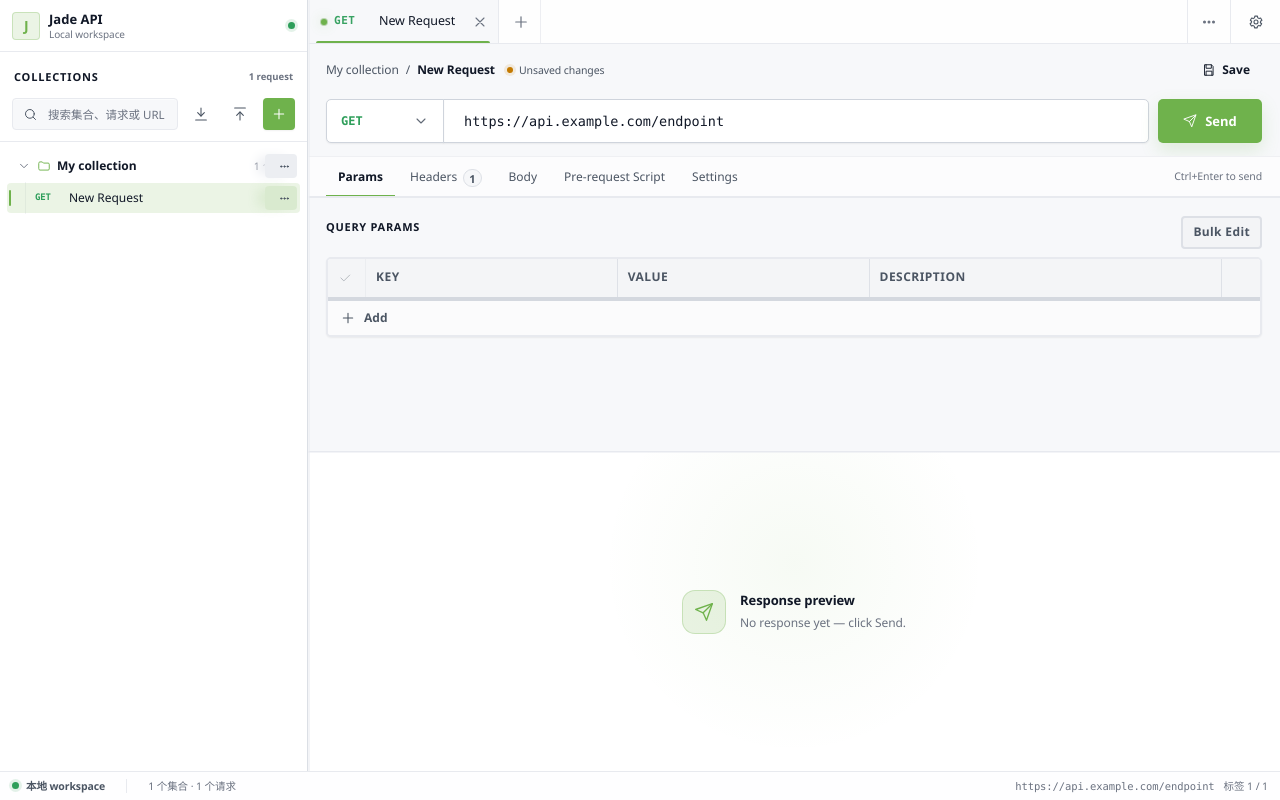
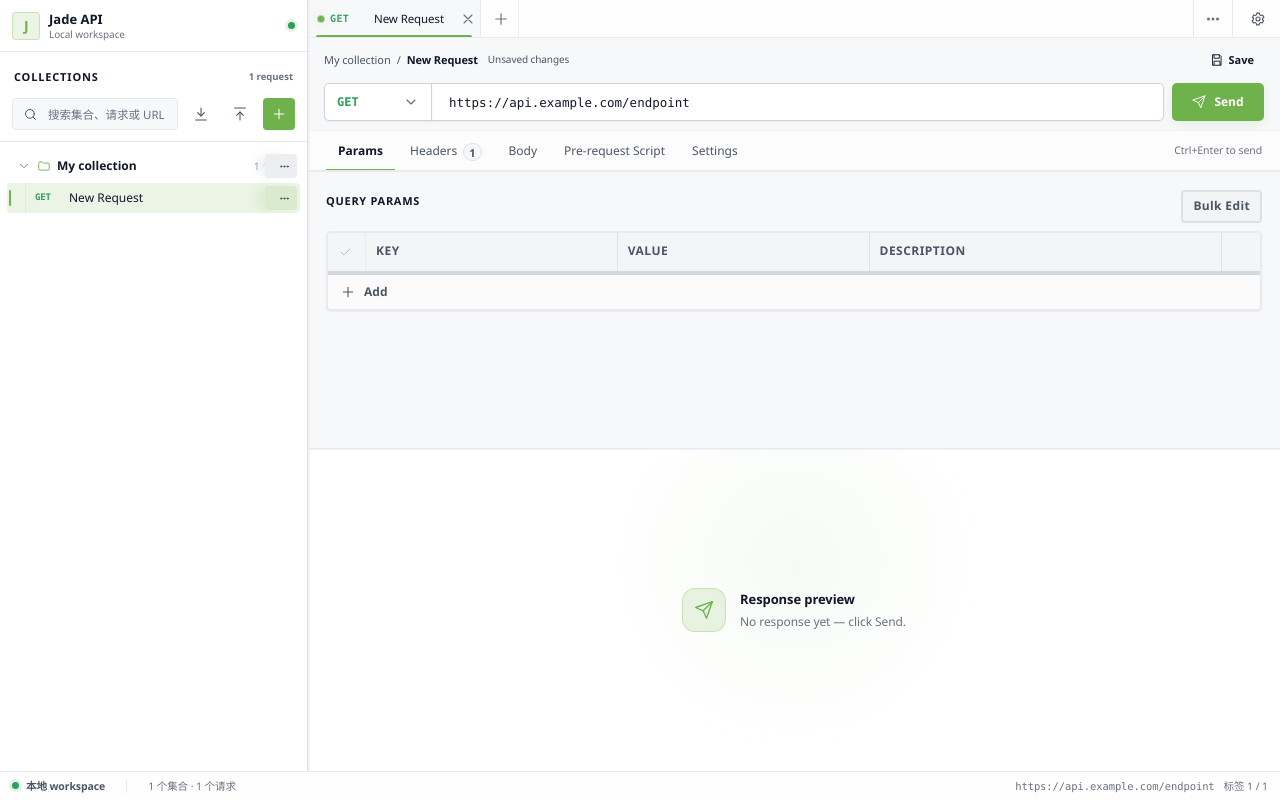
Before and after one commit to luf-23/api-tester, a React (Vite) app in the folder apps/desktop/renderer/: page / in a window 1280 px wide. Both pictures are taken after a click on the button 329 px from the left and 21 px from the top of the page. Built offline with nearby package versions, Linux system fonts and the light colour scheme.

Commit message:
feat: 支持请求跨集合拖动并优化编辑区交互

```diff
--- a/apps/desktop/renderer/src/components/CollectionsPanel.tsx
+++ b/apps/desktop/renderer/src/components/CollectionsPanel.tsx
@@ -77,6 +77,43 @@ interface ToastState {
   tone: 'ok' | 'err'
 }
 
+interface PendingMoveState {
+  sourceId: string
+  targetId: string
+  position: DropPosition
+  requestName: string
+  targetLabel: string
+}
+
+function describeMoveTarget(
+  collections: Collection[],
+  targetId: string,
+  position: DropPosition
+): string {
+  const visit = (folder: FolderNode, path: string[]): string | undefined => {
+    if (folder.id === targetId) return path.join(' / ')
+    for (const child of folder.children) {
+      if (child.id === targetId) {
+        if (!isRequest(child)) return [...path, child.name].join(' / ')
+        const suffix =
+          position === 'before' ? ' 之前' : position === 'after' ? ' 之后' : ''
+        return `${path.join(' / ')} / ${child.name}${suffix}`
+      }
+      if (!isRequest(child)) {
+        const hit = visit(child, [...path, child.name])
+        if (hit) return hit
+      }
+    }
+    return undefined
+  }
+
+  for (const collection of collections) {
+    const hit = visit(collection.root, [collection.name])
+    if (hit) return hit
+  }
+  return '目标位置'
+}
+
 export function CollectionsPanel() {
   const collections = useWorkspaceStore((s) => s.collections)
   const totalRequests = useMemo(
@@ -88,6 +125,7 @@ export function CollectionsPanel() {
   const [menu, setMenu] = useState<ContextMenuState | null>(null)
   const [toast, setToast] = useState<ToastState | null>(null)
   const [pendingDeleteId, setPendingDeleteId] = useState<string | null>(null)
+  const [pendingMove, setPendingMove] = useState<PendingMoveState | null>(null)
   const [importing, setImporting] = useState(false)
   const [exporting, setExporting] = useState(false)
   const [drag, setDrag] = useState<{ id: string; over?: string; pos?: DropPosition } | null>(
@@ -101,6 +139,7 @@ export function CollectionsPanel() {
   const addCollection = useWorkspaceStore((s) => s.addCollection)
   const mergePostman = useWorkspaceStore((s) => s.importPostmanCollection)
   const moveNode = useWorkspaceStore((s) => s.moveNode)
+  const expandFolder = useWorkspaceStore((s) => s.expandFolder)
   const closeTab = useTabsStore((s) => s.close)
   const openTabs = useTabsStore((s) => s.openIds)
 
@@ -295,6 +334,25 @@ export function CollectionsPanel() {
       )
   }, [collections, matchesSearch, editingId])
 
+  const requestMove = useCallback(
+    (sourceId: string, targetId: string, position: DropPosition) => {
+      const request = useWorkspaceStore.getState().getRequest(sourceId)
+      if (!request) {
+        moveNode(sourceId, targetId, position)
+        if (position === 'inside') expandFolder(targetId, true)
+        return
+      }
+      setPendingMove({
+        sourceId,
+        targetId,
+        position,
+        requestName: request.name,
+        targetLabel: describeMoveTarget(collections, targetId, position),
+      })
+    },
+    [collections, expandFolder, moveNode]
+  )
+
   return (
     <div className="collections">
       <div className="collections__brand">
@@ -386,7 +444,7 @@ export function CollectionsPanel() {
             onContext={onContext}
             drag={drag}
             setDrag={setDrag}
-            onDropMove={moveNode}
+            onDropMove={requestMove}
           />
         ))}
       </div>
@@ -427,10 +485,29 @@ export function CollectionsPanel() {
         />
       )}
 
+      {pendingMove && (
+        <MoveConfirmDialog
+          requestName={pendingMove.requestName}
+          targetLabel={pendingMove.targetLabel}
+          onCancel={() => setPendingMove(null)}
+          onConfirm={() => {
+            moveNode(pendingMove.sourceId, pendingMove.targetId, pendingMove.position)
+            if (pendingMove.position === 'inside') {
+              expandFolder(pendingMove.targetId, true)
+            }
+            setPendingMove(null)
+            showToast(`已移动请求「${pendingMove.requestName}」`)
+          }}
+        />
+      )}
+
       {toast && (
-        <div className={`toast toast--${toast.tone}`} role="status" aria-live="polite">
-          {toast.msg}
-        </div>
+        createPortal(
+          <div className={`toast toast--${toast.tone}`} role="status" aria-live="polite">
+            {toast.msg}
+          </div>,
+          document.body
+        )
       )}
     </div>
   )
@@ -509,7 +586,6 @@ function FolderRow({
 }: FolderRowProps) {
   const expanded = useWorkspaceStore((s) => s.expanded[node.id] ?? false)
   const toggle = useWorkspaceStore((s) => s.toggleFolder)
-  const expandFolder = useWorkspaceStore((s) => s.expandFolder)
   const renameNode = useWorkspaceStore((s) => s.renameNode)
   const addRequest = useWorkspaceStore((s) => s.addRequest)
   const addFolder = useWorkspaceStore((s) => s.addFolder)
@@ -524,8 +600,10 @@ function FolderRow({
     const rect = (e.currentTarget as HTMLElement).getBoundingClientRect()
     const y = e.clientY - rect.top
     let pos: DropPosition = 'inside'
-    if (y < rect.height * 0.25) pos = 'before'
-    else if (y > rect.height * 0.75) pos = 'after'
+    if (!isCollectionRoot) {
+      if (y < rect.height * 0.25) pos = 'before'
+      else if (y > rect.height * 0.75) pos = 'after'
+    }
     setDrag((prev) => (prev ? { ...prev, over: node.id, pos } : prev))
   }
 
@@ -534,7 +612,6 @@ function FolderRow({
     e.stopPropagation()
     if (drag && drag.id !== node.id && drag.pos) {
       onDropMove(drag.id, node.id, drag.pos)
-      if (drag.pos === 'inside') expandFolder(node.id, true)
     }
     setDrag(null)
   }
@@ -904,6 +981,68 @@ function DeleteConfirmDialog({
   )
 }
 
+function MoveConfirmDialog({
+  requestName,
+  targetLabel,
+  onCancel,
+  onConfirm,
+}: {
+  requestName: string
+  targetLabel: string
+  onCancel: () => void
+  onConfirm: () => void
+}) {
+  const titleId = useId()
+  const descId = useId()
+  const cancelRef = useRef<HTMLButtonElement>(null)
+  useEffect(() => {
+    const onKey = (e: globalThis.KeyboardEvent) => {
+      if (e.key === 'Escape') onCancel()
+    }
+    window.addEventListener('keydown', onKey)
+    return () => window.removeEventListener('keydown', onKey)
+  }, [onCancel])
+  useLayoutEffect(() => {
+    cancelRef.current?.focus({ preventScroll: true })
+  }, [])
+
+  return (
+    <AnimatedOverlay open onBackdropClick={onCancel}>
+      <div
+        role="alertdialog"
+        aria-modal="true"
+        aria-labelledby={titleId}
+        aria-describedby={descId}
+        className="confirm-dialog"
+      >
+        <h2 id={titleId} className="confirm-dialog__title">
+          确认移动请求
+        </h2>
+        <p id={descId} className="confirm-dialog__body">
+          确定将请求「{requestName}」移动到「{targetLabel}」吗？
+        </p>
+        <div className="confirm-dialog__actions">
+          <button
+            ref={cancelRef}
+            type="button"
+            className="confirm-dialog__btn"
+            onClick={onCancel}
+          >
+            取消
+          </button>
+          <button
+            type="button"
+            className="confirm-dialog__btn confirm-dialog__btn--primary"
+            onClick={onConfirm}
+          >
+            确认移动
+          </button>
+        </div>
+      </div>
+    </AnimatedOverlay>
+  )
+}
+
 function ContextMenu({
   state,
   onClose,
--- a/apps/desktop/renderer/src/components/RequestPanel.tsx
+++ b/apps/desktop/renderer/src/components/RequestPanel.tsx
@@ -266,10 +266,9 @@ export function RequestPanel({ request }: { request: RequestWithTests }) {
               return i === 0 ? [node] : [<span key={`bc-sep-${i}`}>/</span>, node]
             })}
           </div>
-          <span className={`request__save-state${dirty ? ' is-dirty' : ''}`}>
-            <span aria-hidden />
-            {dirty ? 'Unsaved changes' : 'Saved locally'}
-          </span>
+          {dirty && (
+            <span className="request__save-state is-dirty">Unsaved changes</span>
+          )}
         </div>
         <div className="header-actions">
           <LoadingButton
--- a/apps/desktop/renderer/src/components/ui/AnimatedOverlay.tsx
+++ b/apps/desktop/renderer/src/components/ui/AnimatedOverlay.tsx
@@ -1,4 +1,5 @@
 import { AnimatePresence, motion, useReducedMotion } from 'framer-motion'
+import { createPortal } from 'react-dom'
 import type { ReactNode } from 'react'
 
 type Props = {
@@ -16,7 +17,7 @@ export function AnimatedOverlay({
 }: Props) {
   const reduceMotion = useReducedMotion()
 
-  return (
+  return createPortal(
     <AnimatePresence>
       {open && (
         <motion.div
@@ -39,6 +40,7 @@ export function AnimatedOverlay({
           </motion.div>
         </motion.div>
       )}
-    </AnimatePresence>
+    </AnimatePresence>,
+    document.body
   )
 }
--- a/apps/desktop/renderer/src/store/workspace.ts
+++ b/apps/desktop/renderer/src/store/workspace.ts
@@ -466,41 +466,59 @@ export const useWorkspaceStore = create<WorkspaceState>((set, get) => ({
     set((s) => {
       if (sourceId === targetId) return s
 
-      let srcIds: string[] = []
-      for (const c of s.collections) {
-        const src = findNodeAndParent(c.root, sourceId)
-        if (src) {
-          srcIds = isRequest(src.node)
-            ? [src.node.id]
-            : collectRequestIdsInSubtree(src.node)
-          break
-        }
+      const sourceCollectionIndex = s.collections.findIndex((c) =>
+        Boolean(findNodeAndParent(c.root, sourceId))
+      )
+      const targetCollectionIndex = s.collections.findIndex((c) =>
+        Boolean(findNodeAndParent(c.root, targetId))
+      )
+      if (sourceCollectionIndex < 0 || targetCollectionIndex < 0) return s
+
+      const sourceCollection = s.collections[sourceCollectionIndex]
+      const targetCollection = s.collections[targetCollectionIndex]
+      const src = findNodeAndParent(sourceCollection.root, sourceId)
+      const tgt = findNodeAndParent(targetCollection.root, targetId)
+      if (!src || !tgt || !src.parent) return s
+      if (position === 'inside' && isRequest(tgt.node)) return s
+      if (position !== 'inside' && !tgt.parent) return s
+      // prevent moving a folder into its own descendant
+      if (
+        sourceCollectionIndex === targetCollectionIndex &&
+        !isRequest(src.node) &&
+        isAncestor(src.node, src.node.id, targetId)
+      ) {
+        return s
       }
 
-      const collections = s.collections.map((c) => {
-        const src = findNodeAndParent(c.root, sourceId)
-        const tgt = findNodeAndParent(c.root, targetId)
-        if (!src || !tgt || !src.parent) return c
-        // prevent moving folder into its own descendant
-        if (!isRequest(src.node) && isAncestor(src.node, src.node.id, targetId)) return c
+      const insertAtTarget = (root: FolderNode): FolderNode => {
+        if (position === 'inside') {
+          return insertInto(root, tgt.node.id, src.node)
+        }
+        const parentId = tgt.parent!.id
+        const parentNow = findNodeAndParent(root, parentId)?.node as FolderNode | undefined
+        if (!parentNow) return root
+        const targetIndex = parentNow.children.findIndex((x) => x.id === targetId)
+        const insertIndex = position === 'after' ? targetIndex + 1 : targetIndex
+        return insertInto(root, parentId, src.node, insertIndex)
+      }
 
-        let root = removeFromTree(c.root, sourceId)
-        if (position === 'inside') {
-          if (isRequest(tgt.node)) return c
-          root = insertInto(root, tgt.node.id, src.node)
-        } else {
-          if (!tgt.parent) return c
-          const parent = tgt.parent
-          // Reread parent index after removal in case sibling ordering shifted
-          const parentNow = findNodeAndParent(root, parent.id)?.node as FolderNode | undefined
-          if (!parentNow) return c
-          const idx = parentNow.children.findIndex((x) => x.id === targetId)
-          const insertIdx = position === 'after' ? idx + 1 : idx
-          root = insertInto(root, parent.id, src.node, insertIdx)
+      const collections = s.collections.map((collection, index) => {
+        if (sourceCollectionIndex === targetCollectionIndex && index === sourceCollectionIndex) {
+          const withoutSource = removeFromTree(collection.root, sourceId)
+          return { ...collection, root: insertAtTarget(withoutSource) }
         }
-        return { ...c, root }
+        if (index === sourceCollectionIndex) {
+          return { ...collection, root: removeFromTree(collection.root, sourceId) }
+        }
+        if (index === targetCollectionIndex) {
+          return { ...collection, root: insertAtTarget(collection.root) }
+        }
+        return collection
       })
 
+      const srcIds = isRequest(src.node)
+        ? [src.node.id]
+        : collectRequestIdsInSubtree(src.node)
       const dirtyRequestIds = { ...s.dirtyRequestIds }
       for (const rid of srcIds) dirtyRequestIds[rid] = true
       return { collections, dirtyRequestIds }
--- a/apps/desktop/renderer/src/styles/ux-refresh.css
+++ b/apps/desktop/renderer/src/styles/ux-refresh.css
@@ -20,7 +20,7 @@
   --shadow-float: 0 18px 48px rgba(15, 23, 18, 0.14), 0 3px 12px rgba(15, 23, 18, 0.07);
   --shadow-control: 0 1px 2px rgba(15, 23, 18, 0.06);
   --focus-ring: 0 0 0 3px var(--accent-soft);
-  --tab-height: 44px;
+  --tab-height: 38px;
   --row-comfy: 38px;
   --radius-ui: var(--radius-sm);
 }
@@ -356,17 +356,17 @@ button:disabled {
 /* Editor tabs */
 .topbar {
   height: var(--tab-height);
-  padding-right: 8px;
+  padding-right: 6px;
   background: color-mix(in srgb, var(--bg-shell) 88%, var(--bg-app));
   border-bottom-color: var(--border-subtle);
 }
 
 .tab {
-  min-width: 122px;
-  max-width: 240px;
-  padding: 0 10px 0 13px;
-  gap: 7px;
-  font-size: 12.5px;
+  min-width: 110px;
+  max-width: 220px;
+  padding: 0 8px 0 10px;
+  gap: 6px;
+  font-size: 11.5px;
   border-right-color: color-mix(in srgb, var(--border-subtle) 80%, transparent);
 }
 
@@ -385,15 +385,20 @@ button:disabled {
 }
 
 .tab__close {
-  width: 24px;
-  height: 24px;
+  width: 20px;
+  height: 20px;
   border-radius: var(--radius-xs);
 }
 
 .tab--add,
 .tabs-toolbar__more {
-  width: 42px;
-  min-width: 42px;
+  width: 38px;
+  min-width: 38px;
+}
+
+.method--tab {
+  font-size: 10px;
+  letter-spacing: 0.04em;
 }
 
 .topbar__actions,
@@ -412,21 +417,21 @@ button:disabled {
 }
 
 .request__header {
-  min-height: 48px;
-  padding: 9px 18px 5px;
+  min-height: 40px;
+  padding: 6px 16px 3px;
 }
 
 .request__identity {
   min-width: 0;
   display: flex;
   align-items: center;
-  gap: 12px;
+  gap: 10px;
 }
 
 .breadcrumb {
   min-width: 0;
-  gap: 7px;
-  font-size: 12px;
+  gap: 6px;
+  font-size: 11px;
   white-space: nowrap;
   overflow: hidden;
 }
@@ -443,31 +448,21 @@ button:disabled {
 .request__save-state {
   display: inline-flex;
   align-items: center;
-  gap: 6px;
+  gap: 5px;
   flex: none;
   color: var(--text-muted);
-  font-size: 10.5px;
-}
-
-.request__save-state > span {
-  width: 6px;
-  height: 6px;
-  border-radius: 50%;
-  background: var(--status-2xx);
+  font-size: 10px;
 }
 
 .request__save-state.is-dirty {
   color: var(--text-secondary);
 }
 
-.request__save-state.is-dirty > span {
-  background: var(--status-4xx);
-  box-shadow: 0 0 0 3px color-mix(in srgb, var(--status-4xx) 12%, transparent);
-}
-
 .request__header .btn {
-  min-height: 32px;
-  padding: 0 11px;
+  min-height: 28px;
+  padding: 0 9px;
+  gap: 5px;
+  font-size: 11px;
   border-color: transparent;
   background: transparent;
 }
@@ -478,15 +473,15 @@ button:disabled {
 }
 
 .url-bar {
-  padding: 7px 18px 13px;
-  gap: 9px;
+  padding: 5px 16px 9px;
+  gap: 8px;
 }
 
 .method-pick,
 .url-input,
 .url-bar__send {
-  height: var(--control-lg);
-  min-height: var(--control-lg);
+  height: var(--control-md);
+  min-height: var(--control-md);
 }
 
 .method-pick,
@@ -499,17 +494,19 @@ button:disabled {
 .method-pick {
   border-radius: var(--radius-md) 0 0 var(--radius-md);
   margin-right: -10px;
+  min-width: 108px;
   z-index: 2;
 }
 
 .method-pick__trigger {
-  padding: 0 14px;
+  padding: 0 12px;
+  font-size: 12px;
 }
 
 .url-input {
-  padding: 0 16px 0 20px;
+  padding: 0 14px 0 18px;
   border-radius: 0 var(--radius-md) var(--radius-md) 0;
-  font-size: 13.5px;
+  font-size: 12.5px;
   font-family: var(--font-code);
 }
 
@@ -524,17 +521,17 @@ button:disabled {
 }
 
 .url-bar__send {
-  min-width: 104px;
+  min-width: 92px;
   justify-content: center;
-  padding: 0 20px;
+  padding: 0 16px;
   border-radius: var(--radius-md);
-  font-size: 13px;
-  box-shadow: 0 7px 18px color-mix(in srgb, var(--accent) 18%, transparent);
+  font-size: 12px;
+  box-shadow: 0 3px 10px color-mix(in srgb, var(--accent) 14%, transparent);
 }
 
 .url-bar__send:hover:not(:disabled) {
-  transform: translateY(-1px);
-  box-shadow: 0 9px 22px color-mix(in srgb, var(--accent) 24%, transparent);
+  transform: none;
+  box-shadow: 0 4px 12px color-mix(in srgb, var(--accent) 18%, transparent);
 }
 
 .subtabs {
@@ -1157,13 +1154,31 @@ button:disabled {
 }
 
 .toast {
-  right: 14px;
-  bottom: 14px;
+  left: 50%;
+  top: 14px;
+  right: auto;
+  bottom: auto;
+  width: auto;
+  height: auto;
+  max-width: min(360px, calc(100vw - 28px));
   min-height: 42px;
   padding: 10px 14px;
   border-radius: var(--radius-md);
   box-shadow: var(--shadow-float);
   backdrop-filter: blur(16px);
+  transform: translateX(-50%);
+  animation: toastSlideIn 0.18s ease-out;
+}
+
+@keyframes toastSlideIn {
+  from {
+    opacity: 0;
+    transform: translate(-50%, -8px);
+  }
+  to {
+    opacity: 1;
+    transform: translate(-50%, 0);
+  }
 }
 
 /* Welcome state */
```
Also changed, not shown: 1 other file (tests, documents, lock files or other folders).
